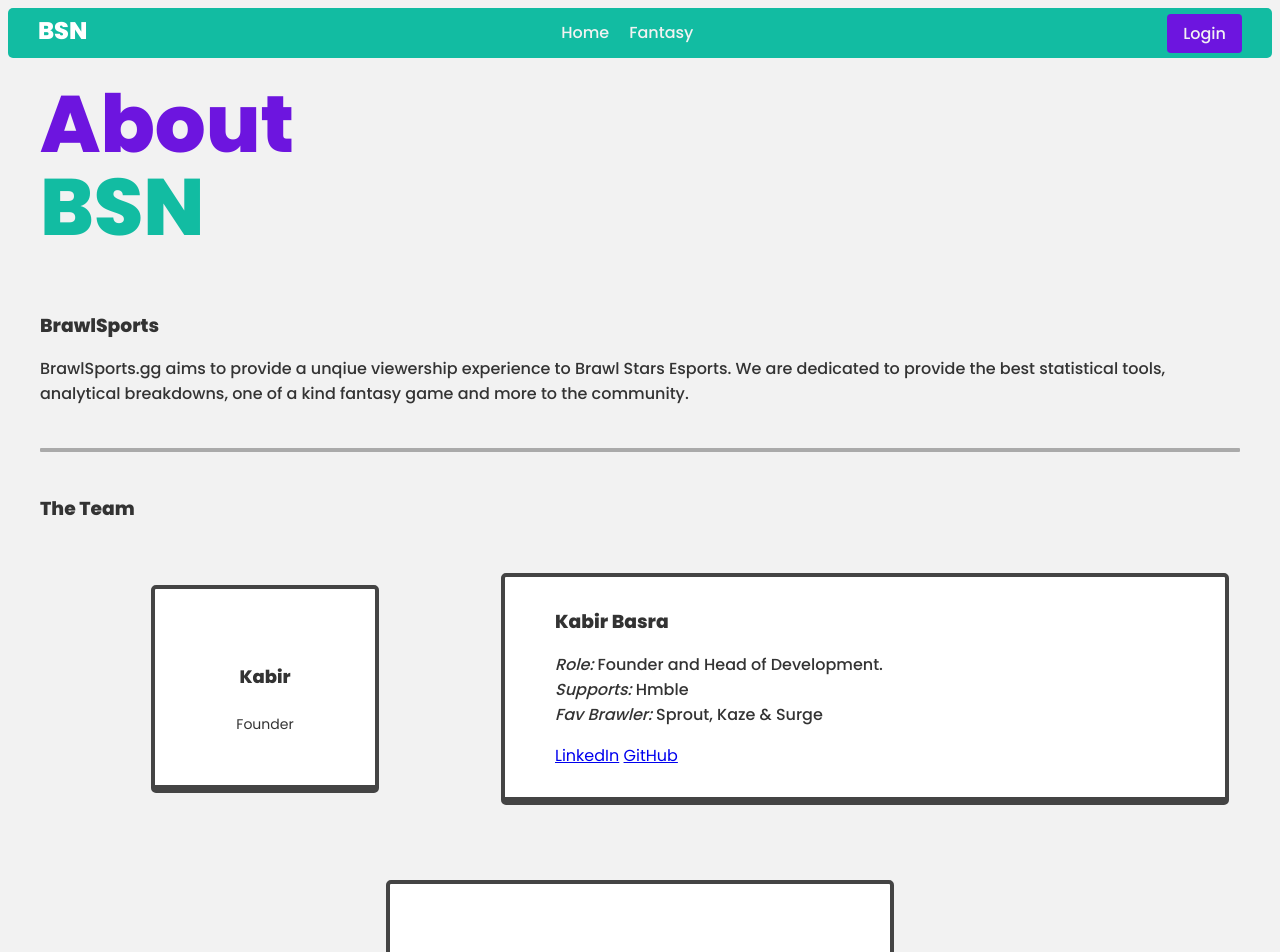
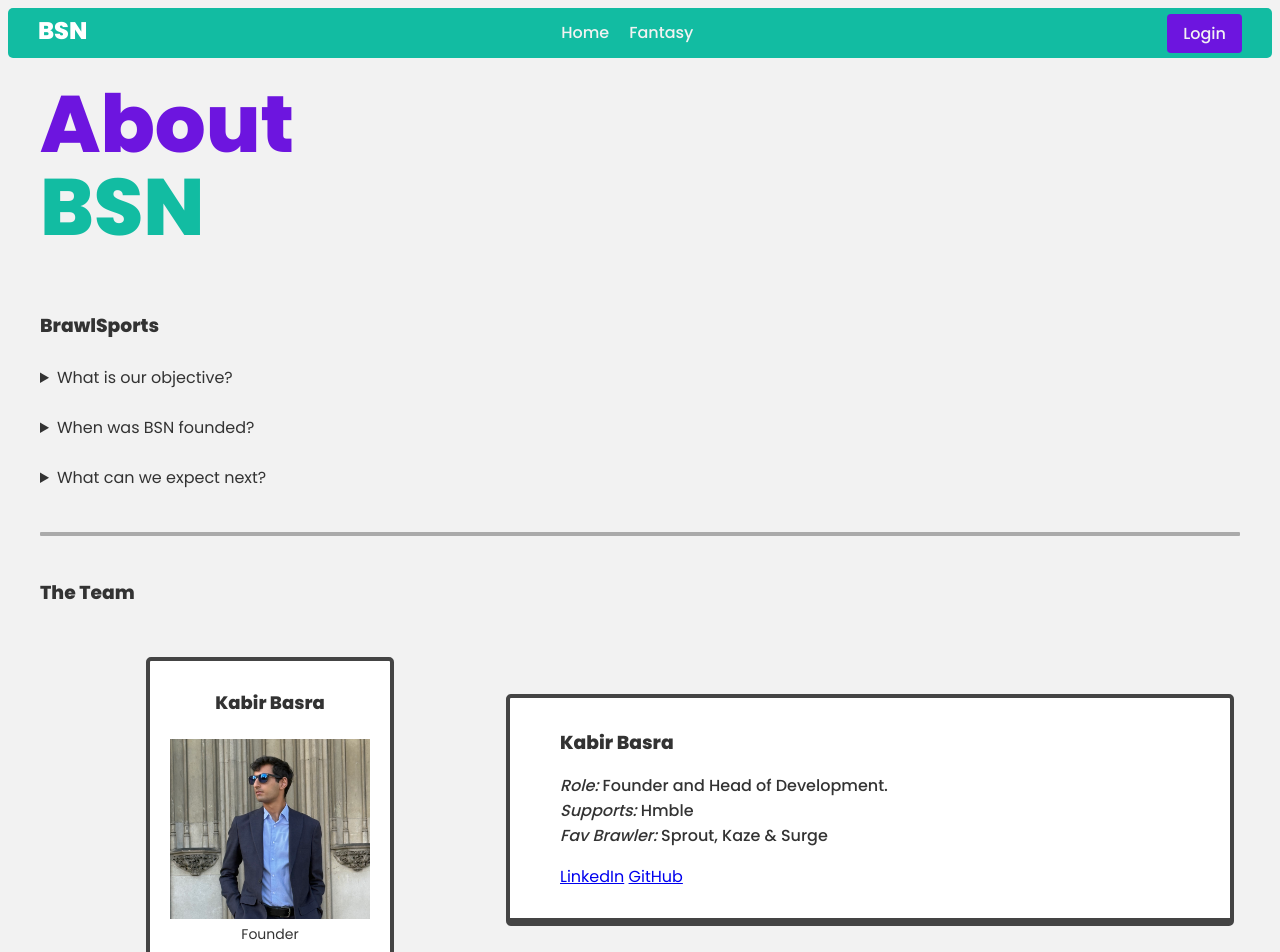
Before and after one commit to KabirBasra/BrawlSports, a React (Create React App) app: page /about in a window 1280 px wide. Shown: the top 952 px of the page. Built offline with nearby package versions, Linux system fonts and the light colour scheme; no server answers.

Commit message:
Adding temporary Favicon and tidying about page prototype

```diff
--- a/src/index.css
+++ b/src/index.css
@@ -502,6 +502,9 @@
 
 
 
+
+
+
 /* About */
 .about-members {
   display: flex;
@@ -518,9 +521,9 @@
   flex-direction: column;
   justify-content: center;
   width: 100%;
-  max-width: 120px;
+  max-width: 140px;
   align-items: center;
-  padding: 50px 50px;
+  padding: 10px 50px;
   margin: 0 auto;
 
   border-color: #444;
@@ -555,6 +558,11 @@
   background-color: #fff;
 }
 
+.member-name {
+  font-weight: 700;
+  font-size: 18px;
+}
+
 .about-member h4 {
   font-size: 18px;
 }
@@ -563,6 +571,16 @@
 .about-member span {
   font-size: 14px;
 }
+
+.about-img {
+  margin-top: 5px;
+  margin-bottom: 5px;
+  width: 200px;
+  height: 180px;
+  object-fit: cover;
+  object-position: top;
+}
+
 
 .section-break  {
   margin-top: 42px;
--- a/src/pages/About.js
+++ b/src/pages/About.js
@@ -1,3 +1,5 @@
+import kabir_basra from '../images/Kabir_Basra.jpeg';
+
 const About = () => {
   return (
     <div className="">
@@ -8,12 +10,43 @@
       </div>
 
 
-      <h3>BrawlSports</h3>
-      <p>
-        BrawlSports.gg aims to provide a unqiue viewership experience to Brawl Stars Esports.
-        We are dedicated to provide the best statistical tools, analytical breakdowns, one of a kind
-        fantasy game and more to the community.<br/>
-      </p>
+      <h3>BrawlSports</h3> <br/>
+
+      {/* Questions and Answers */}
+      <details>
+        <summary>What is our objective?</summary>
+        <div class="">
+          <p>
+            BrawlSports aims to provide a unqiue perseptvite to Brawl Stars Esports viewership.
+            Through our development, we want to create tools that allows fans to dive deeper into
+            the action through statistical reviews, analytical breakdowns, one of a akind fantasy
+            game and more...
+          </p>
+        </div>
+      </details>
+      <br/>
+      <details>
+        <summary>When was BSN founded?</summary>
+        <div class="">
+          <p>
+            BrawlSports Network was initally conceptualised in May 2025, with deelopment starting
+            that summer. We are currently still at the beginning of devlopment but we can guarantee
+            that more and great features will be coming soon...
+          </p>
+        </div>
+      </details>
+      <br/>
+      <details>
+        <summary>What can we expect next?</summary>
+        <div class="">
+          <p>
+            After finalising development of our fantasy and blog-post section, we will continue
+            our operations towards social media platforms, inlcuding X, YouTube and more...
+            <br/>(that is all we can say for now 🤫)
+          </p>
+        </div>
+      </details>
+
 
       <div className="section-break"/>
 
@@ -21,12 +54,14 @@
 
       <div className="about-members">
         <div className="about-member">
-          <h4>Kabir</h4>
+          <p className="member-name">Kabir Basra</p>
+          <img src={kabir_basra} alt="Kabir_Basra" className="about-img"/>
           <span>Founder</span>
         </div>
 
         <div className="about-member-info">
           <h3>Kabir Basra</h3>
+
           <p>
             <i>Role:</i> Founder and Head of Development. <br/>
             <i>Supports:</i> Hmble <br/>
@@ -42,7 +77,7 @@
         </div>
       </div>
 
-      <br></br>
+      <div className="section-break"/>
 
       <div className='progress-container'>
         <p>🕓 <em>And that's the team!</em></p>
```
Also changed, not shown: public/favicon.png (added), public/manifest.json, src/images/Kabir_Basra.jpeg (added).
